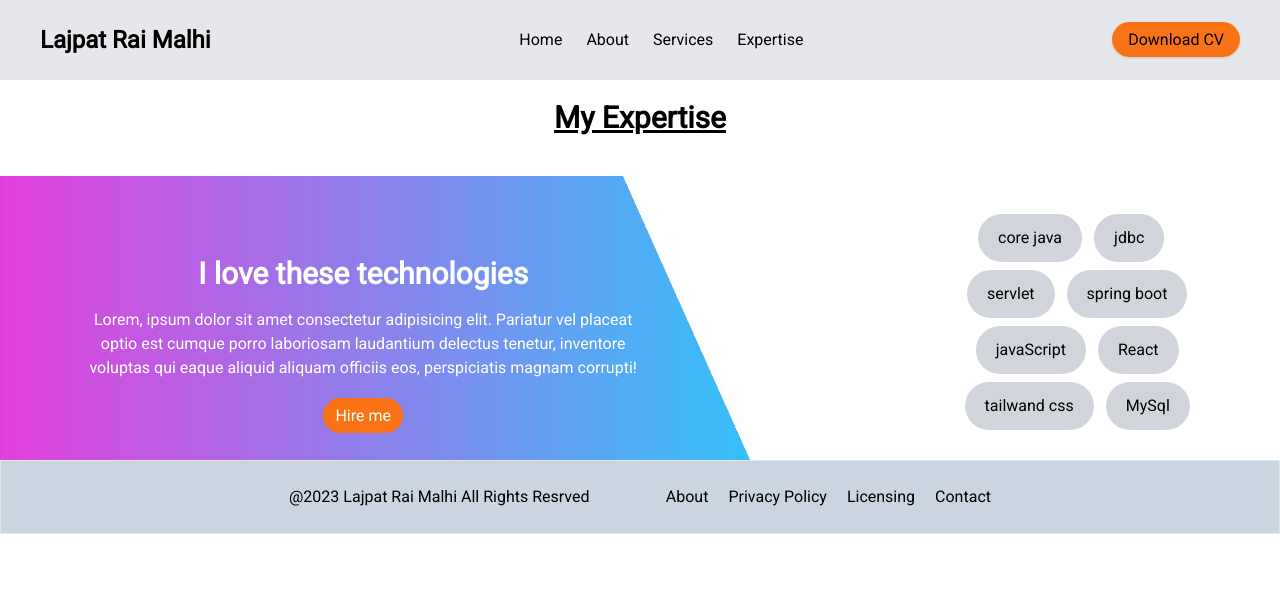
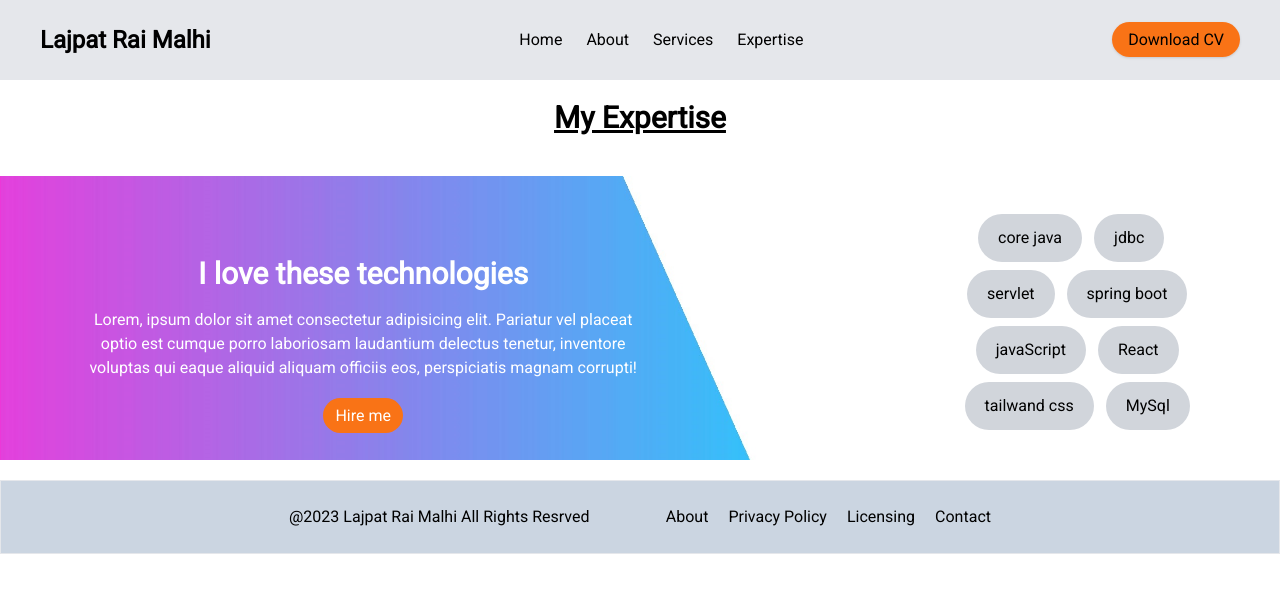
Before and after one commit to rai11lajpat/portFolio, a React (Vite) app: page /Expertise in a window 1280 px wide. Shown: the top 592 px of the page. Built offline with nearby package versions, Linux system fonts and the light colour scheme.

Commit message:
footer margin top added

```diff
--- a/src/components/Footer.jsx
+++ b/src/components/Footer.jsx
@@ -1,7 +1,7 @@
 const Footer=()=>{
     return(
         <>
-        <div className="flex bg-slate-300 py-6 justify-between px-72 border">
+        <div className="mt-5 flex bg-slate-300 py-6 justify-between px-72 border">
             <div className="flex text-center">
                 <p>
                 @2023 Lajpat Rai Malhi <span>All Rights Resrved</span>
```
